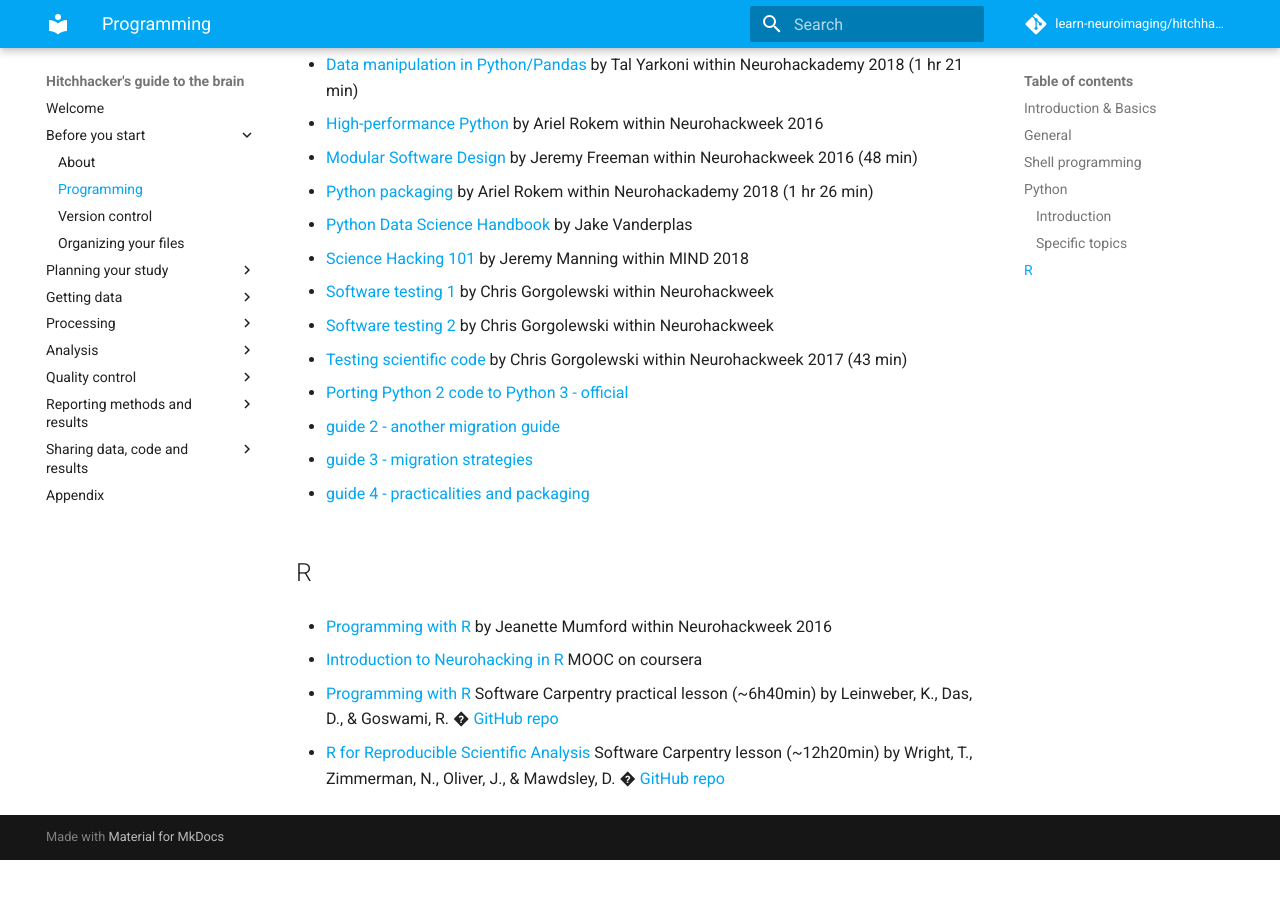
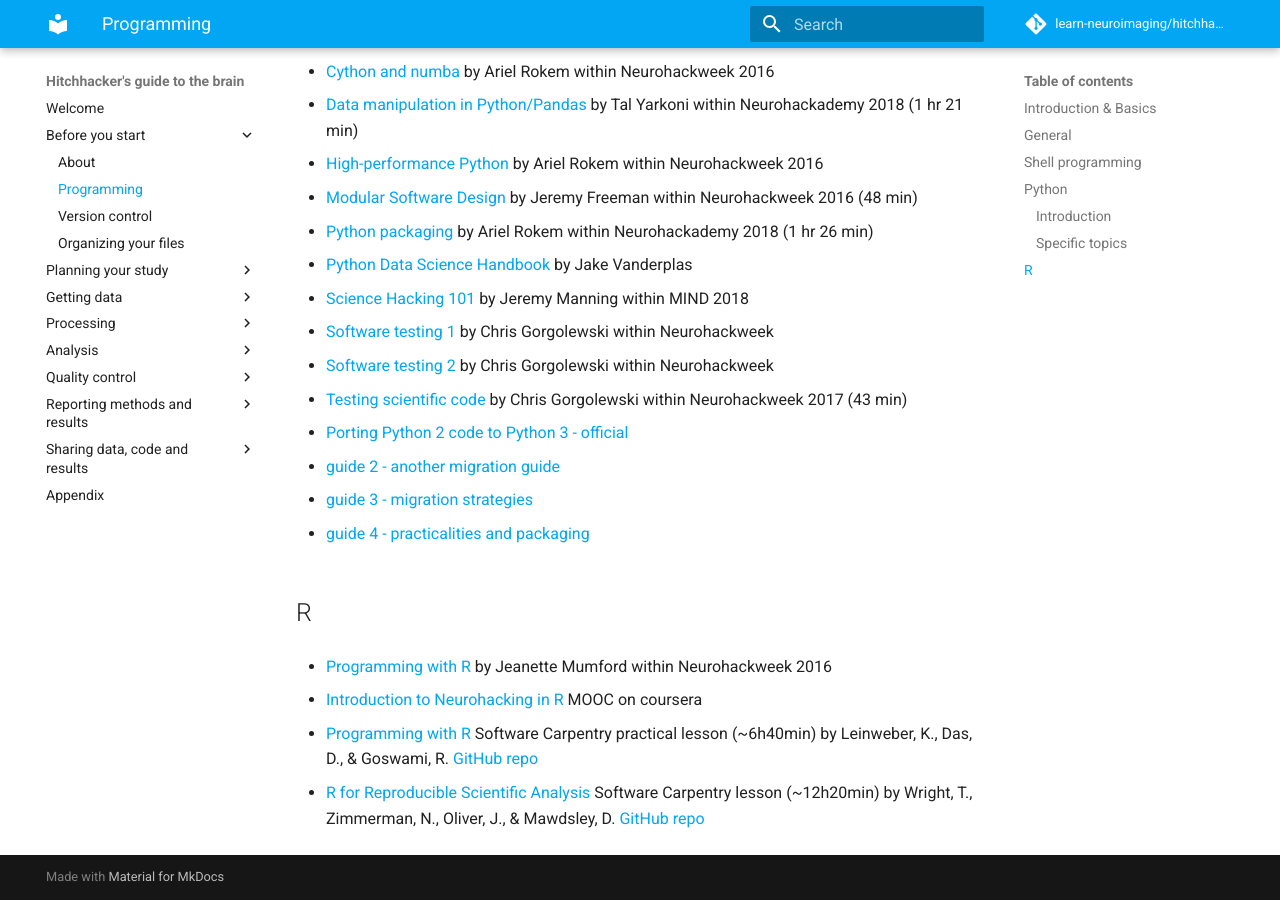
Before and after one commit to learn-neuroimaging/hitchhackers_guide_brain, an MkDocs documentation site: the page built from docs/11-programming.md, in a window 1280 px wide and 900 px high, scrolled down 1420 px. Built offline with MkDocs 1.6.1 and Material for MkDocs 9.7.7, drawn with Linux system fonts in a browser that asks for light colours; comment, search, counter and statistics services are not loaded; before the commit the page ends 2280 px from its top, so only the background shows below that.

```diff
--- a/docs/11-programming.md
+++ b/docs/11-programming.md
@@ -14,14 +14,22 @@
 ## Shell programming
 
 -   [Conquering the command line](http://conqueringthecommandline.com/book/frontmatter)
+
 -   [Learn shell](https://www.learnshell.org/)
+
 -   [The shell introduction I wish I had](https://dev.to/maxwell_dev/the-shell-introduction-i-wish-i-had-551k)
     by Max Antonucci
+
 -   [The Unix shell](http://swcarpentry.github.io/shell-novice/)
+
 -   [Andrew Jahn's Unix introduction](https://www.youtube.com/watch?v=dBDmIhSWfnM&list=PLIQIswOrUH6992C4FDDCNCIaK4R2FIOCB)
+
 -   [Bash cheatsheet](https://devhints.io/bash)
+
 -   [Explain shell commands](https://explainshell.com/)
+
 -   [Check shell scripts](https://www.shellcheck.net/)
+
 -   [Vim interactive tutorial](https://www.openvim.com/)
 
 ## Python
@@ -31,23 +39,30 @@
 -   [A whirlwind tour of Python](https://jakevdp.github.io/WhirlwindTourOfPython/)
     by Jake Vanderplas 2016 (full text of his free O'Reilly book; link to GitHub
     with Jupyter Notebooks, Python3)
+
 -   [Introduction to Python](https://www.youtube.com/watch?v=3y55b_Md-N8&list=PLNt4AJV1JZbfq0vdD4vcITV7x3OqGxLKp&t=0s&index=3)
     by Chris Gorgolewski within Brainhack Americas 2015 (45 min, Python2, screen
     shared live coding in Ipython Notebook)
+
 -   [Introduction to Python](https://neurohackademy.org/course/introduction-to-python-2/)
     by Tal Yarkoni within Neurohackademy 2019 (1 hr 42 min, lecture with
     [code slides](https://github.com/neurohackademy/introduction-to-python/blob/master/introduction-to-python.ipynb)
     and live coding)
+
 -   [Python programming](https://neurohackademy.org/course/python-programming/)
     by Valentina Staneva within Neurohackweek 2016 (course material & code
     shared)
+
 -   [Python tips and tricks](https://neurohackademy.org/course/python-tips-and-tricks/)
     by Tal Yarkoni within Neurohackweek 2016 (58 min, lecture with code slides
     and live coding)
+
 -   [Scientific computing with Python](https://www.youtube.com/watch?v=RhNfnQlnCEo&index=18&t=0s&list=PLEE6ggCEJ0H0KOlMKx_PUVB_16VoCfGj9)
     by Luke Chang within MIND 2018 (24 min, lecture)
+
 -   [An introduction to Python!](https://cogs18.github.io/intro/) is course made
     by Thomas Donoghue
+
 -   [Programming with Python](https://swcarpentry.github.io/python-novice-inflammation/)
     Software Carpentry practical lesson (~7h25min) by Bekolay, T., Staneva, V.,
     Fouilloux, A., Belkin, M., & Ko, L. �
@@ -57,20 +72,28 @@
 
 -   [Cython and numba](https://neurohackademy.org/course/cython-and-numba/) by
     Ariel Rokem within Neurohackweek 2016
+
 -   [Data manipulation in Python/Pandas](https://neurohackademy.org/course/complex-data-structures/)
     by Tal Yarkoni within Neurohackademy 2018 (1 hr 21 min)
+
 -   [High-performance Python](https://neurohackademy.org/course/high-performance-python/)
     by Ariel Rokem within Neurohackweek 2016
+
 -   [Modular Software Design](https://neurohackademy.org/course/modular-software-design/)
     by Jeremy Freeman within Neurohackweek 2016 (48 min)
+
 -   [Python packaging](https://neurohackademy.org/course/python-packaging/) by
     Ariel Rokem within Neurohackademy 2018 (1 hr 26 min)
+
 -   [Python Data Science Handbook](https://jakevdp.github.io/PythonDataScienceHandbook/)
     by Jake Vanderplas
+
 -   [Science Hacking 101](https://www.youtube.com/watch?v=Gin8_AITmS0) by Jeremy
     Manning within MIND 2018
+
 -   [Software testing 1](https://neurohackademy.org/course/software-testing/) by
     Chris Gorgolewski within Neurohackweek
+
 -   [Software testing 2](https://neurohackademy.org/course/software-testing-2/)
     by Chris Gorgolewski within Neurohackweek
 
@@ -80,6 +103,7 @@
 -   [Porting Python 2 code to Python 3 - official](https://docs.python.org/3/howto/pyporting.html)
 
 -   [guide 2 - another migration guide](http://blog.pyspoken.com/2018/02/13/python-2-to-3-migration-guide/)
+
 -   [guide 3 - migration strategies](http://python3porting.com/strategies.html)
 
 -   [guide 4 - practicalities and packaging](https://python3statement.org/practicalities)
@@ -91,11 +115,12 @@
 
 -   [Introduction to Neurohacking in R](https://www.coursera.org/learn/neurohacking)
     MOOC on coursera
+
 -   [Programming with R](http://swcarpentry.github.io/r-novice-inflammation/)
     Software Carpentry practical lesson (~6h40min) by Leinweber, K., Das, D., &
-    Goswami, R. �
+    Goswami, R.
     [GitHub repo](https://github.com/swcarpentry/r-novice-inflammation)
 -   [R for Reproducible Scientific Analysis](http://swcarpentry.github.io/r-novice-gapminder/)
     Software Carpentry lesson (~12h20min) by Wright, T., Zimmerman, N., Oliver,
-    J., & Mawdsley, D. �
+    J., & Mawdsley, D.
     [GitHub repo](https://github.com/swcarpentry/r-novice-gapminder)
```
Also changed, not shown: docs/20-planning-your-study.md (+2 -3 lines), docs/21-reproducible-neuroimaging-research.md (+63 -29 lines).
